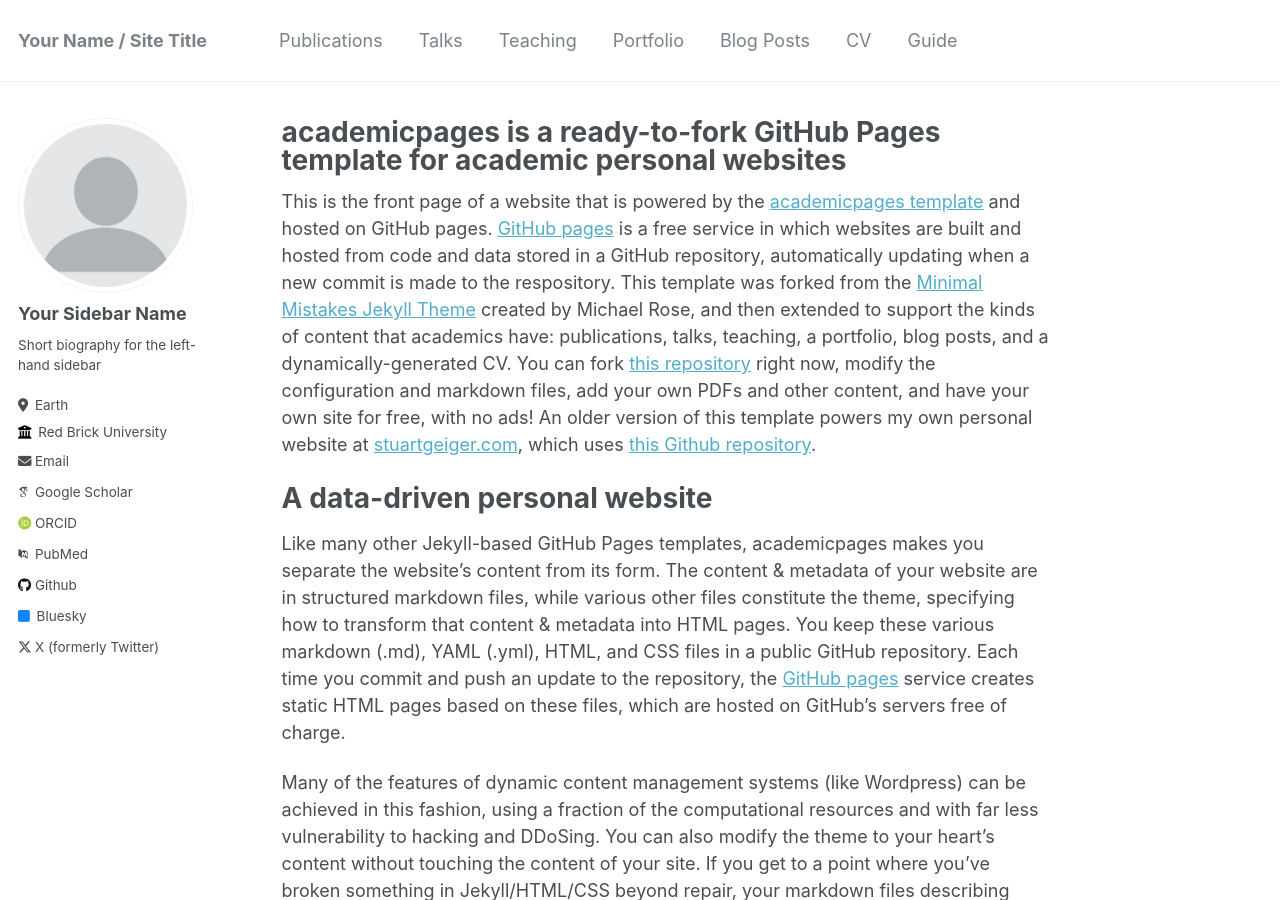
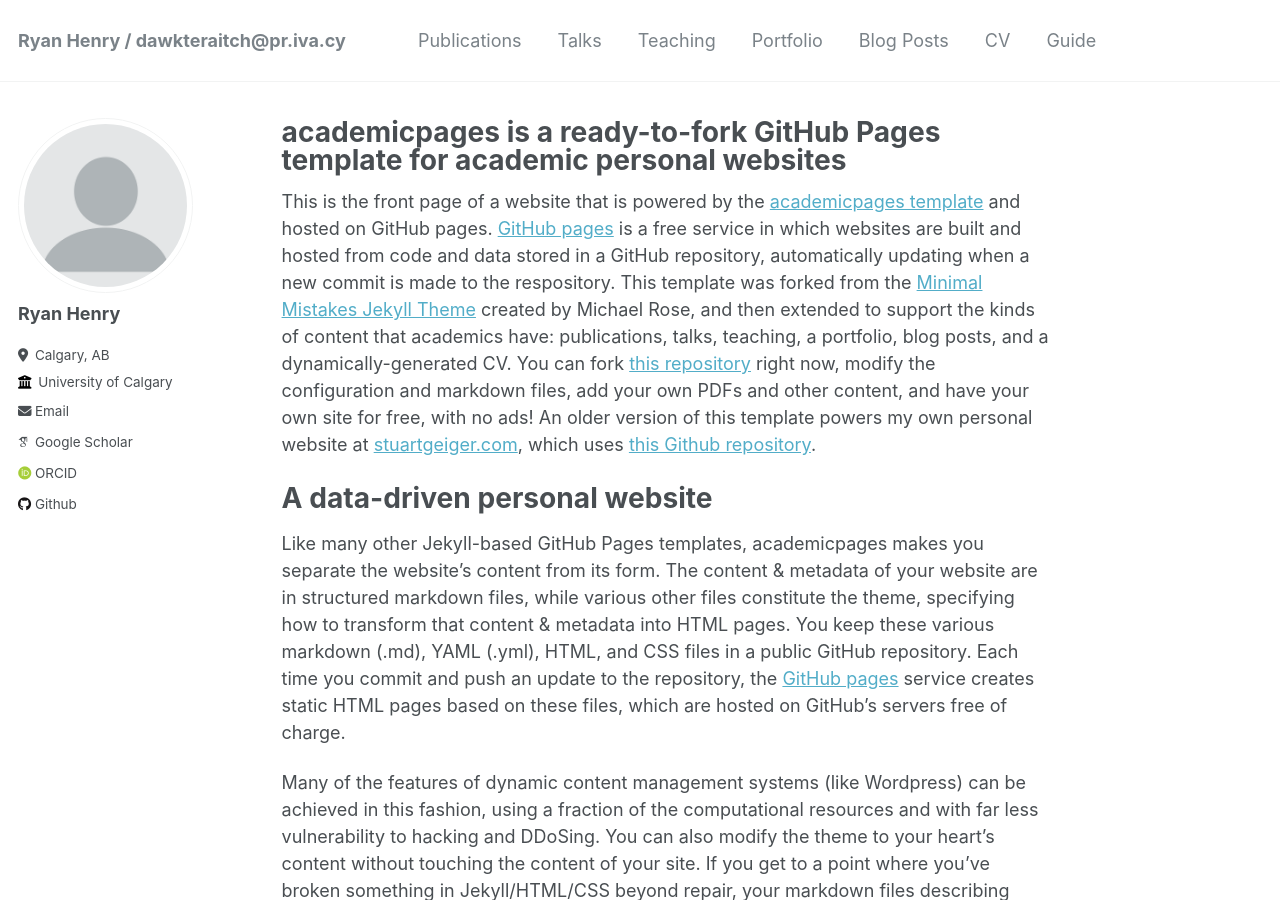
Before and after one commit to DawkterAitch/dawkteraitch.github.io, a Jekyll site: the page built from _pages/about.md, in a window 1280 px wide and 900 px high. Built offline with Jekyll 4.4.1, drawn with Linux system fonts in a browser that asks for light colours; some web fonts are replaced; some of the changed text lies outside the part shown.

Commit message:
Update _config.yml

```diff
--- a/_config.yml
+++ b/_config.yml
@@ -8,13 +8,13 @@
 
 # Basic Site Settings
 locale                   : "en-US"
-title                    : "Your Name / Site Title"
+title                    : "Ryan Henry / dawkteraitch@pr.iva.cy"
 title_separator          : "-"
-name                     : &name "Your Name"
-description              : &description "personal description"
-url                      : https://academicpages.github.io # the base hostname & protocol for your site e.g. "https://mmistakes.github.io"
+name                     : &name "Ryan Henry"
+description              : &description "Computer Science at UCalgary"
+url                      : https://dawkteraitch.github.io # the base hostname & protocol for your site e.g. "https://mmistakes.github.io"
 baseurl                  : "" # the subpath of your site, e.g. "/blog"
-repository               : "academicpages/academicpages.github.io"
+repository               : "dawkteraitch/dawkteraitch.github.io"
 
 # Site Author - The following control what appear as part of the author content on the side bar.
 #               If a field is blank the icon and link will not appear, otherwise it will be shown.
@@ -22,32 +22,32 @@ repository               : "academicpages/academicpages.github.io"
 author:
   # Biographic information
   avatar           : "profile.png"
-  name             : "Your Sidebar Name"
+  name             : "Ryan Henry"
   pronouns         : # example: "she/her"
-  bio              : "Short biography for the left-hand sidebar"
-  location         : "Earth"
-  employer         : "Red Brick University"
-  uri              : # URL
-  email            : "none@example.org"
+  bio              : ""
+  location         : "Calgary, AB"
+  employer         : "University of Calgary"
+  URI              : "pr.iva.cy"
+  email            : "ryan.henry@ucalgary.ca"
 
   # Academic websites
   arxiv            : # URL - Update with the correct link to your profile
-  googlescholar    : "https://scholar.google.com/citations?user=PS_CX0AAAAAJ"
+  googlescholar    : "https://scholar.google.com/citations?user=kj6ctNwAAAAJ&hl=en"
   impactstory      : # URL
-  orcid            : "http://orcid.org/yourorcidurl"
-  pubmed           : "https://www.ncbi.nlm.nih.gov/pubmed/?term=john+snow"
+  orcid            : "https://orcid.org/0000-0002-1142-4349"
+  pubmed           : # URL
   researchgate     : # URL
 
   # Repositories and software development
   bitbucket        : # Username - Update with your username on the site
   codepen          : # Username
   dribbble         : # Username
-  github           : "academicpages"
+  github           : "DigitalLibertiesLab"
   kaggle           : # Username
   stackoverflow    : # User number or user number and name (i.e., use "1" or "1/jeff-atwood")
 
   # Social media
-  bluesky          : "bsky.app" # Replace this with you Bluesky username
+  bluesky          : # Replace this with you Bluesky username
   facebook         : # Username
   flickr           : # Username
   foursquare       : # Username
@@ -64,7 +64,7 @@ author:
   steam            : # Username
   telegram         : # URL
   tumblr           : # Username
-  twitter          : "UniofOxford"  # Replace this with your X / Twitter handle
+  twitter          : # Replace this with your X / Twitter handle
   vine             : # Username
   weibo            : # Username
   wikipedia        : # Username
```
